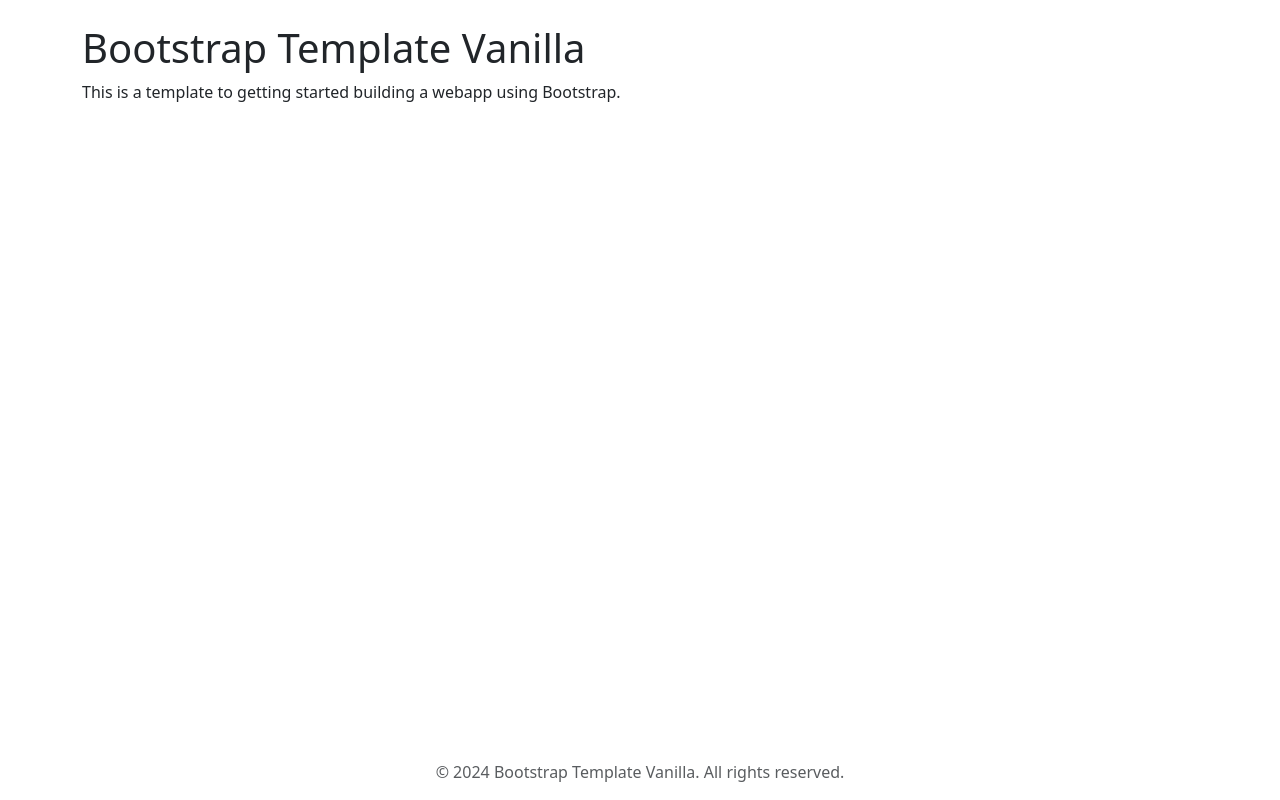
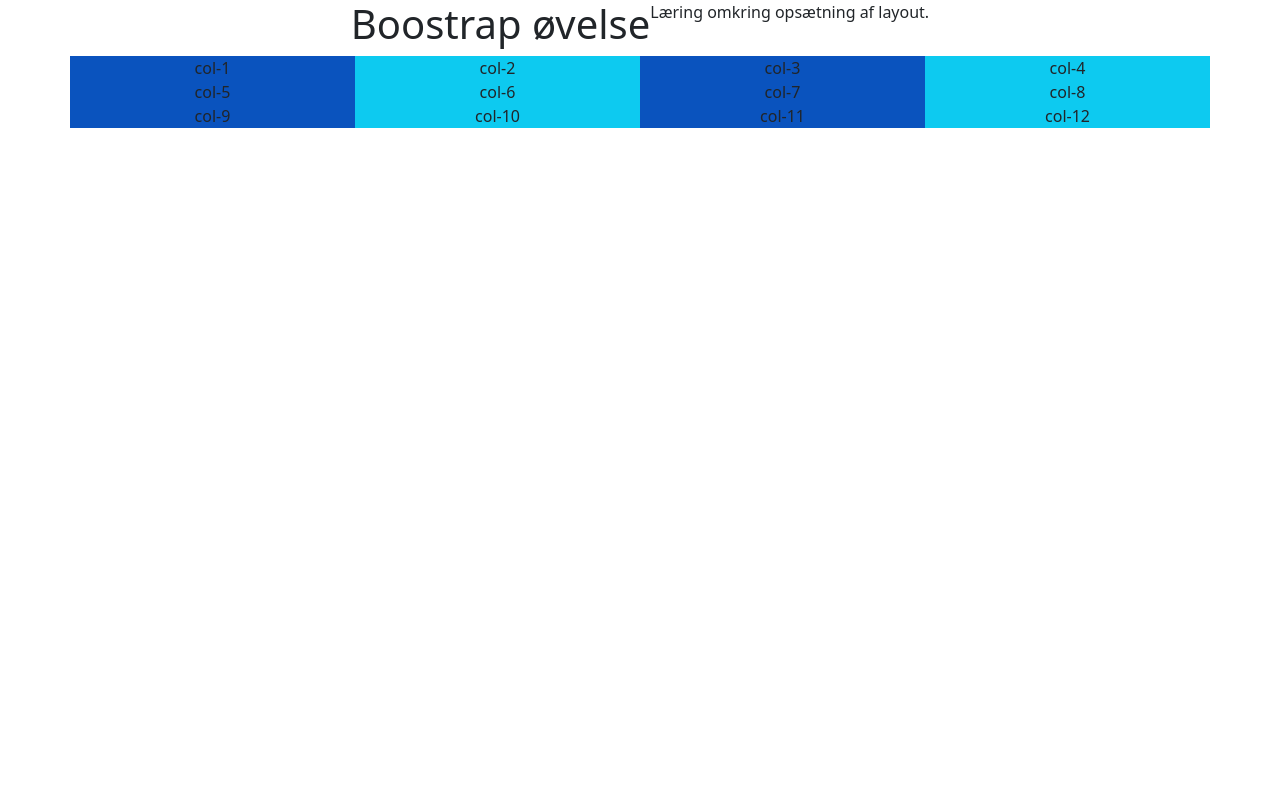
Before and after one commit to ChristofferLaet/tema4, a plain HTML site: page index.html in a window 1280 px wide. Drawn offline with Linux system fonts and the light colour scheme.

Commit message:
Tema4-øvelse
Prøver resposiv layout med bootstrap

```diff
--- a/css/style.css
+++ b/css/style.css
@@ -1,3 +1,18 @@
 /*
  * Write your own styles in this file
  */
+@media (min-width: 992px) { ... }
+.w1{
+    background: #0a53be;
+}
+
+.w2{
+    background: #0dcaf0;
+}
+
+
+.titel{
+    display: flex;
+    justify-content: center;
+
+}
--- a/index.html
+++ b/index.html
@@ -14,22 +14,35 @@
     <script src="js/vendor/bootstrap.bundle.min.js" defer></script>
     <script src="js/script.js" defer></script>
 </head>
+<header>
+    <!-- Your navigation could live here, or you can delete the header tag -->
+</header>
+
+<div class="titel">
+        <h1>Boostrap øvelse</h1>
+        <p>
+            Læring omkring opsætning af layout.
+        </p>
+</div>
+
+
 <body class="min-vh-100 overflow-y-scroll d-flex flex-column">
-    <header>
-        <!-- Your navigation could live here, or you can delete the header tag -->
-    </header>
+    <div class="container text-center">
+        <div class="row">
+            <div class="col-sm-6 col-md-4 col-lg-3 w1">col-1</div>
+            <div class="col-sm-6 col-md-4 col-lg-3 w2">col-2</div>
+            <div class="col-sm-6 col-md-4 col-lg-3 w1">col-3</div>
+            <div class="col-sm-6 col-md-4 col-lg-3 w2">col-4</div>
+            <div class="col-sm-6 col-md-4 col-lg-3 w1">col-5</div>
+            <div class="col-sm-6 col-md-4 col-lg-3 w2">col-6</div>
+            <div class="col-sm-6 col-md-4 col-lg-3 w1">col-7</div>
+            <div class="col-sm-6 col-md-4 col-lg-3 w2">col-8</div>
+            <div class="col-sm-6 col-md-4 col-lg-3 w1">col-9</div>
+            <div class="col-sm-6 col-md-4 col-lg-3 w2">col-10</div>
+            <div class="col-sm-6 col-md-4 col-lg-3 w1">col-11</div>
+            <div class="col-sm-6 col-md-4 col-lg-3 w2">col-12</div>
+        </div>
+    </div>
 
-    <main class="flex-grow-1">
-        <section class="container mt-4">
-            <h1>Bootstrap Template Vanilla</h1>
-            <p>
-                This is a template to getting started building a webapp using Bootstrap.
-            </p>
-        </section>
-    </main>
-
-    <footer class="text-center text-muted mt-4">
-        <p>&copy; 2024 Bootstrap Template Vanilla. All rights reserved.</p>
-    </footer>
 </body>
 </html>
```
